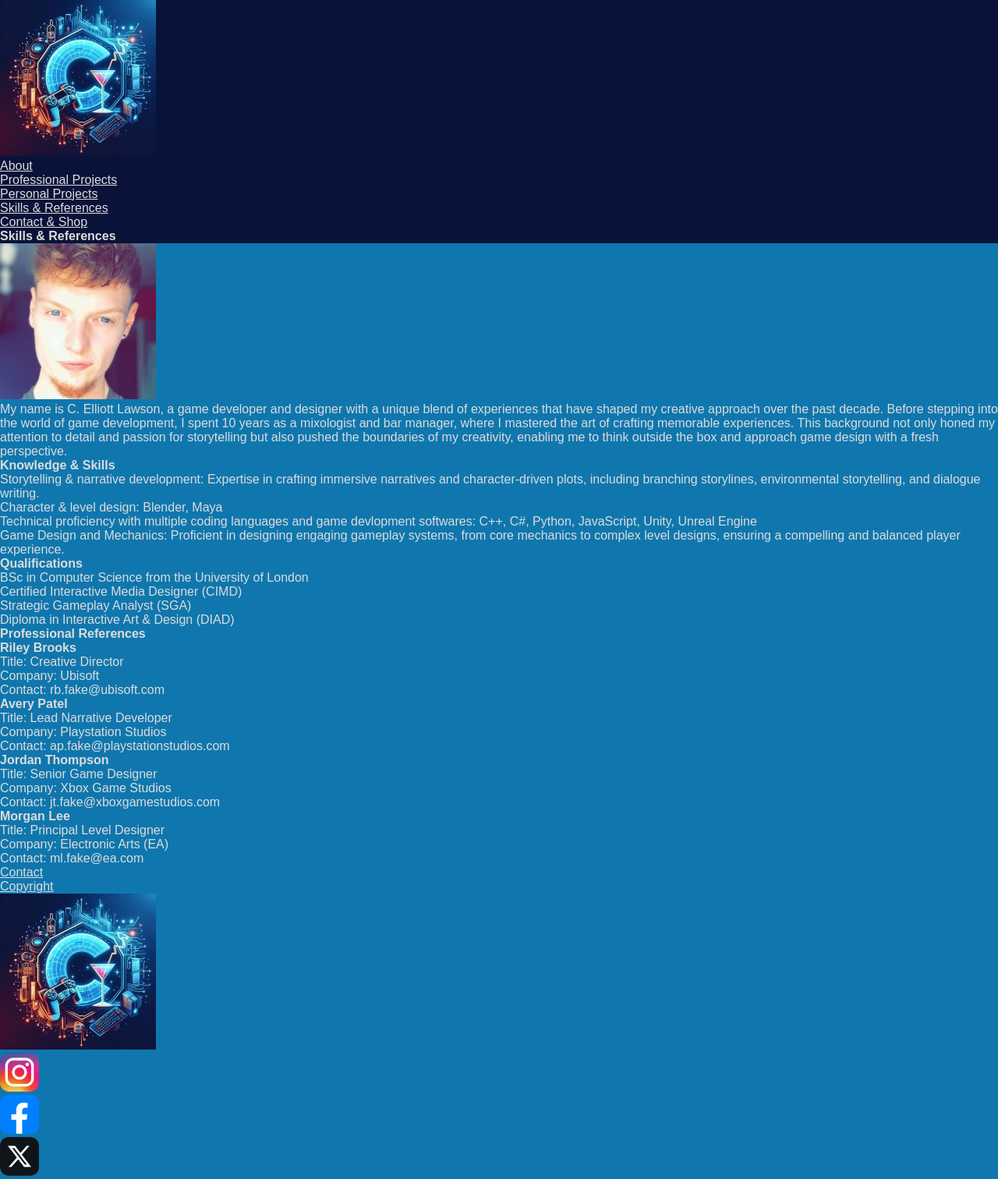
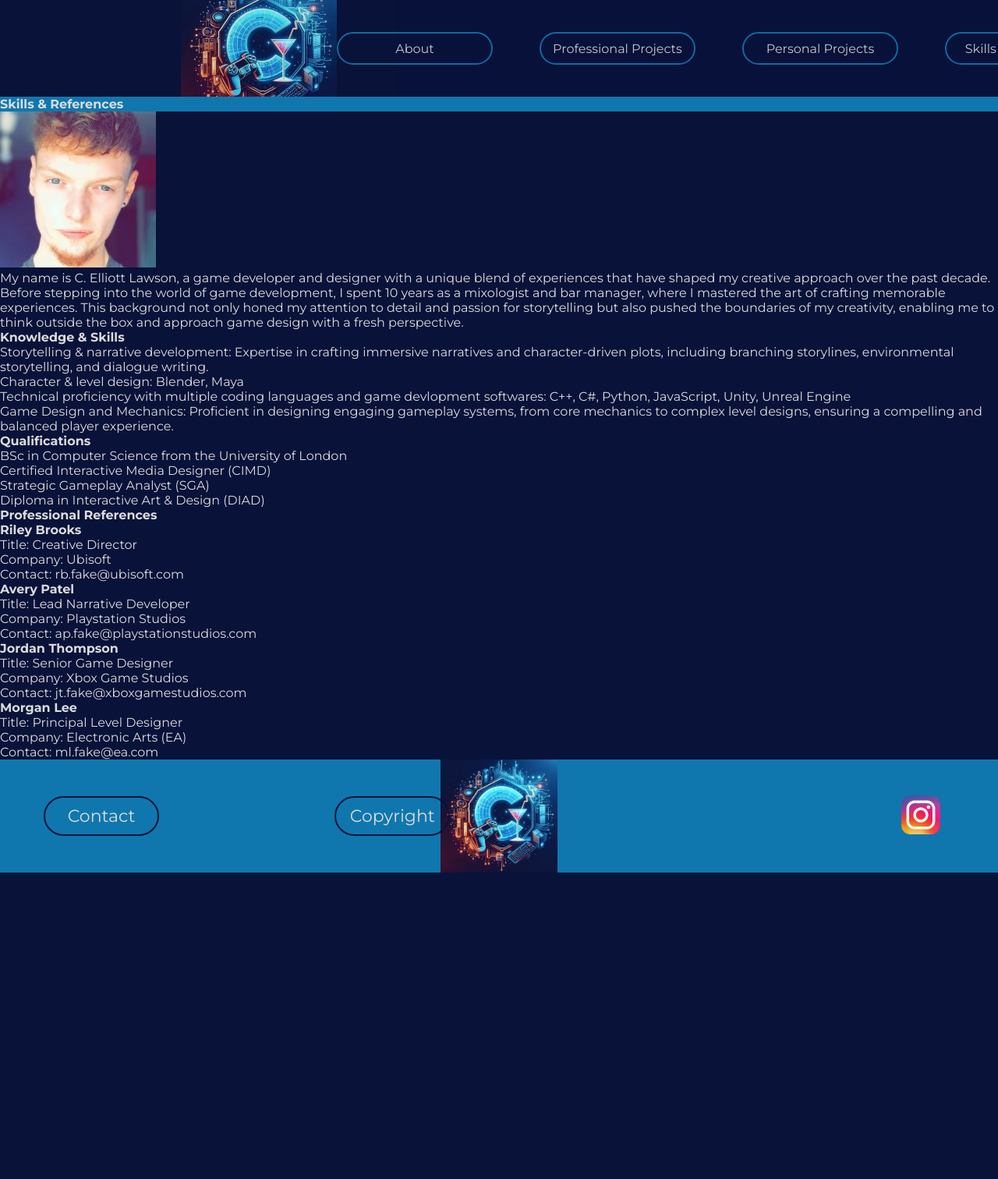
Before and after one commit to ElliottLaw94/portfolioWebsite, a plain HTML site: page portfolioWebsite/references.html in a window 1280 px wide. Shown: the whole page at 78% size. After the commit the page ends 1119 px from the top, so only its background shows below. Drawn offline with Linux system fonts and the light colour scheme.

Commit message:
footer css update

```diff
--- /dev/null
+++ b/portfolioWebsite/Styles/main.css
@@ -0,0 +1,199 @@
+/*----GLOBAL SETTINGS----*/
+
+/*--Variables--*/
+:root {
+    --xl: 1280px;
+    --section-primary: rgb(9, 18, 57);
+    --section-secondary: rgb(15, 119, 174);
+    --text-colour: rgb(220, 220, 220);
+}
+
+/*--Fonts--*/
+* {
+    font-family: 'Montserrat', sans-serif;
+    font-size: 16px;
+    color: var(--text-colour);
+}
+
+body {
+    font-family: 'Montserrat', sans-serif;
+}
+
+h1, h2, h3, h4 {
+    font-family: 'Montserrat', sans-serif;
+    font-weight: 700;
+}
+
+p {
+    font-family: 'Montserrat', sans-serif;
+    font-weight: 400;
+}
+
+
+/*--Reset Styles--*/
+html, body {
+  margin: 0;
+  padding: 0;
+  width: 100%;
+  height: auto;
+  box-sizing: border-box;
+}
+
+ul {
+  margin: 0;
+  padding: 0;
+  list-style-type: none;
+}
+
+li {
+  margin: 0;
+  padding: 0;
+}
+
+p, h1, h2, h3, h4, h5, h6 {
+  margin: 0;
+  padding: 0;
+}
+
+/*--Background Settings--*/
+.bg-primary {
+  background-color: var(--section-primary);
+  color: var(--text-color-primary)
+}
+
+.bg-secondary {
+  background-color: var(--section-secondary);
+  color: var(--section-primary);
+}
+
+/*----NAVIGATION BAR SETTINGS----*/
+
+/*--Nav tag settings--*/
+nav {
+    display: flex;
+    flex-direction: row;
+    align-items: center;
+    justify-content: space-between;
+    text-align: center;
+    padding: 2rem;
+    position: -webkit-sticky;
+    position: sticky;
+    top: 0;
+    height: 60px;
+    opacity: 0.9;
+    overflow-y: hidden;
+    z-index: 5;
+}
+
+/*--Nav Logo Settings--*/
+#nav-logo {
+    padding-left: 200px;
+}
+
+
+/*--Nav Buttons List Settings--*/
+#nav-buttons-list {
+    display: flex;
+    flex-direction: row;
+    justify-content: center;
+    gap: 60px;
+    padding-right: 100px;
+}
+
+/*--Individual Nav Button Settings--*/
+.nav-button {
+    padding: 0.6rem;
+    font-size: 16px;
+    border: 2px solid var(--section-secondary);
+    border-radius: 40px;
+    text-align: center;
+    width: 200px;
+    display: inline-block;
+    box-sizing: border-box;
+}
+
+/*--Remove Hyperlink Unlerline--*/
+.nav-button:link {
+    text-decoration: none;
+}
+
+/*--Change Button with Mouse Hover--*/
+.nav-button:hover {
+    background-color: var(--section-secondary);
+    color: white;
+}
+
+/*----FOOTER SETTINGS----*/
+
+/*--Footer Links div Settings--*/
+#footer-links {
+    display: flex;
+    flex-direction: row;
+    align-items: center;
+    justify-content: center;
+    height: 145px;
+    position: relative;
+    overflow: hidden
+}
+
+#footer-buttons {
+    display: flex;
+    flex-direction: row;
+    justify-content: space-between;
+    gap: 225px;
+    position: absolute;
+    left: 20%;
+    transform: translateX(-200px);
+}
+
+.footer-button {
+    text-align: center;
+    font-size: 22px;
+    text-decoration: none;
+    border: 2px solid var(--section-primary);
+    border-radius: 40px;
+    padding: 0.6rem;
+    width: 125px;
+    display: inline-block;
+}
+
+.footer-button:hover {
+    background-color: var(--section-primary);
+    color: white;
+}
+
+#footer-logo{
+    width: 150px;
+    height: 150px;
+}
+
+#footer-logos {
+    display: flex;
+    flex-direction: row;
+    justify-content: space-between;
+    gap: 150px;
+    position: absolute;
+    left: 20%;
+    transform: translateX(900px);
+}
+
+
+/*----GENERAL CLASS SETTINGS----*/
+
+
+/*----GENERAL ID SETTINGS----*/
+
+
+/*----INDEX PAGE SETTINGS----*/
+
+
+/*----PROFESSIONAL PROJECTS PAGE SETTINGS----*/
+
+
+/*----PERSONAL PROJECTS PAGE SETTINGS----*/
+
+
+/*----SKILLS & REFERENCES PAGE SETTINGS----*/
+
+
+/*----CONTACT & SHOP PAGE SETTINGS----*/
--- a/portfolioWebsite/Stylesheets/main.css
+++ /dev/null
@@ -1,88 +0,0 @@
-/*----GLOBAL SETTINGS----*/
-
-    /*--Variables--*/
-    :root {
-        --xl: 1280px;
-        --section-primary: rgb(9, 18, 57);
-        --section-secondary: rgb(15, 119, 174);
-        --text-colour: rgb(220, 220, 220);
-    }
-
-    /*--Fonts--*/
-    * {
-        font-family: 'Montserrat', sans-serif;
-        font-size: 16px;
-        color: var(--text-colour);
-    }
-
-    body {
-        font-family: 'Montserrat', sans-serif;
-    }
-
-    h1, h2, h3, h4 {
-        font-family: 'Montserrat', sans-serif;
-        font-weight: 700;
-    }
-
-    p {
-        font-family: 'Montserrat', sans-serif;
-        font-weight: 400;
-    }
-
-
-    /*--Reset Styles--*/
-    html, body {
-      margin: 0;
-      padding: 0;
-      width: 100%;
-      height: auto;
-      box-sizing: border-box;
-    }
-
-    ul {
-      margin: 0;
-      padding: 0;
-      list-style-type: none;
-    }
-
-    li {
-      margin: 0;
-      padding: 0;
-    }
-
-    p, h1, h2, h3, h4, h5, h6 {
-      margin: 0;
-      padding: 0;
-    }
-
-    /*--Background Settings--*/
-    .bg-primary {
-      background-color: var(--section-primary);
-      color: var(--text-color-primary)
-    }
-
-    .bg-secondary {
-      background-color: var(--section-secondary);
-      color: var(--section-primary);
-    }
-
-
-/*----GENERAL CLASS SETTINGS----*/
-
-
-/*----GENERAL ID SETTINGS----*/
-
-
-/*----INDEX PAGE SETTINGS----*/
-
-
-/*----PROFESSIONAL PROJECTS PAGE SETTINGS----*/
-
-
-/*----PERSONAL PROJECTS PAGE SETTINGS----*/
-
-
-/*----SKILLS & REFERENCES PAGE SETTINGS----*/
-
-
-/*----CONTACT & SHOP PAGE SETTINGS----*/
--- a/portfolioWebsite/references.html
+++ b/portfolioWebsite/references.html
@@ -9,9 +9,12 @@
         <meta name='author' content='Craig Elliot Lawson'>
         <meta name='viewport' content='width=device-width, initial-scale=1.0'>
         <meta name='robots' content='noindex, nofollow'>
-        <link rel="stylesheet" href="stylesheets/main.css">
+        <link rel="preconnect" href="https://fonts.googleapis.com">
+        <link rel="preconnect" href="https://fonts.gstatic.com" crossorigin>
+        <link href="https://fonts.googleapis.com/css2?family=Montserrat:ital,wght@0,100..900;1,100..900&display=swap" rel="stylesheet">
+        <link rel="stylesheet" href="Styles/main.css">
     </head>
-    <body>
+    <body class="bg-primary">
         <!--Skills & References Page-->
 
         <!--Navigation Bar-->
@@ -30,11 +33,11 @@
 
 
 
-        <div class="bg-primary">
+        <div class="bg-secondary">
             <h1 class="section-title">Skills & References</h1>
 
             <!--Profile Pic & About Me-->
-            <section id="about-me-container" class="bg-secondary">
+            <section id="about-me-container" class="bg-primary">
                 <aside>
                     <img src="Assets/Images/Logos/profile-pic.jpg">
                 </aside>
@@ -42,7 +45,7 @@
             </section>
 
             <!--Knowledge & Skills-->
-            <section id="skill-ref-container" class="bg-secondary">
+            <section id="skill-ref-container" class="bg-primary">
                 <h2 class="section-subheading">Knowledge & Skills</h2>
                 <ul id="knowledge-list" class="skill-ref-list">
                     <li>Storytelling & narrative development: Expertise in crafting immersive narratives and character-driven plots, including branching storylines, environmental storytelling, and dialogue writing.</li>
@@ -53,7 +56,7 @@
             </section>
 
             <!--Qualifications-->
-            <section id="skill-ref-container" class="bg-secondary">
+            <section id="skill-ref-container" class="bg-primary">
                 <h2 class="section-subheading">Qualifications</h2>
                 <ul id="qualification-list" class="skill-ref-list">
                     <li>BSc in Computer Science from the University of London</li>
@@ -64,7 +67,7 @@
             </section>
 
             <!--References-->
-            <section id="skill-ref-container" class="bg-secondary">
+            <section id="skill-ref-container" class="bg-primary">
                 <h2 class="section-subheading">Professional References</h2>
                 <ul id="references-list" class="skill-ref-list">
                     <li>
@@ -102,7 +105,7 @@
                     <li><a href="contact.html" class="footer-button">Contact</a></li>
                     <li><a href="???" class="footer-button">Copyright</a></li>
                 </ul>
-                <img src="Assets/Images/Logos/logo.jpg" alt="Business logo for C Elliott Lawson">
+                <a href="index.html"><img src="Assets/Images/Logos/logo.jpg" alt="Business logo for C Elliott Lawson" id="footer-logo"></a>
                 <ul id="footer-logos">
                     <li><a href="https://www.instagram.com/"><img src="Assets/Images/Logos/instagram-logo.png" class="footer-logo" alt="Instagram Logo" width="50"></a></li>
                     <li><a href="https://www.facebook.com/"><img src="Assets/Images/Logos/facebook-logo.png" class="footer-logo" alt="Facebook Logo" width="50"></a></li>
```
Also changed, not shown: portfolioWebsite/contact.html (+6 -3 lines), portfolioWebsite/index.html (+3 -3 lines), portfolioWebsite/personalProjects.html (+6 -3 lines), portfolioWebsite/professionalProjects.html (+6 -3 lines).
